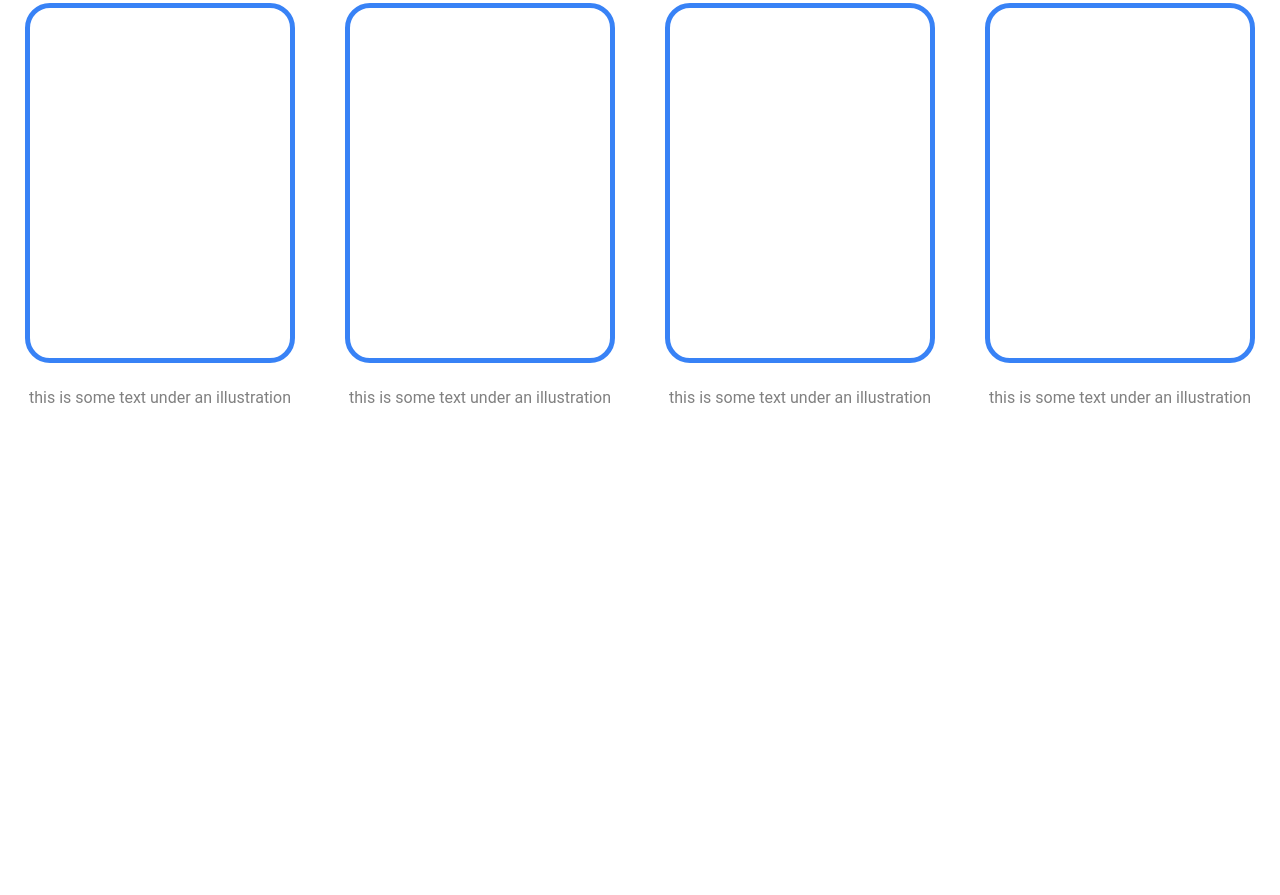
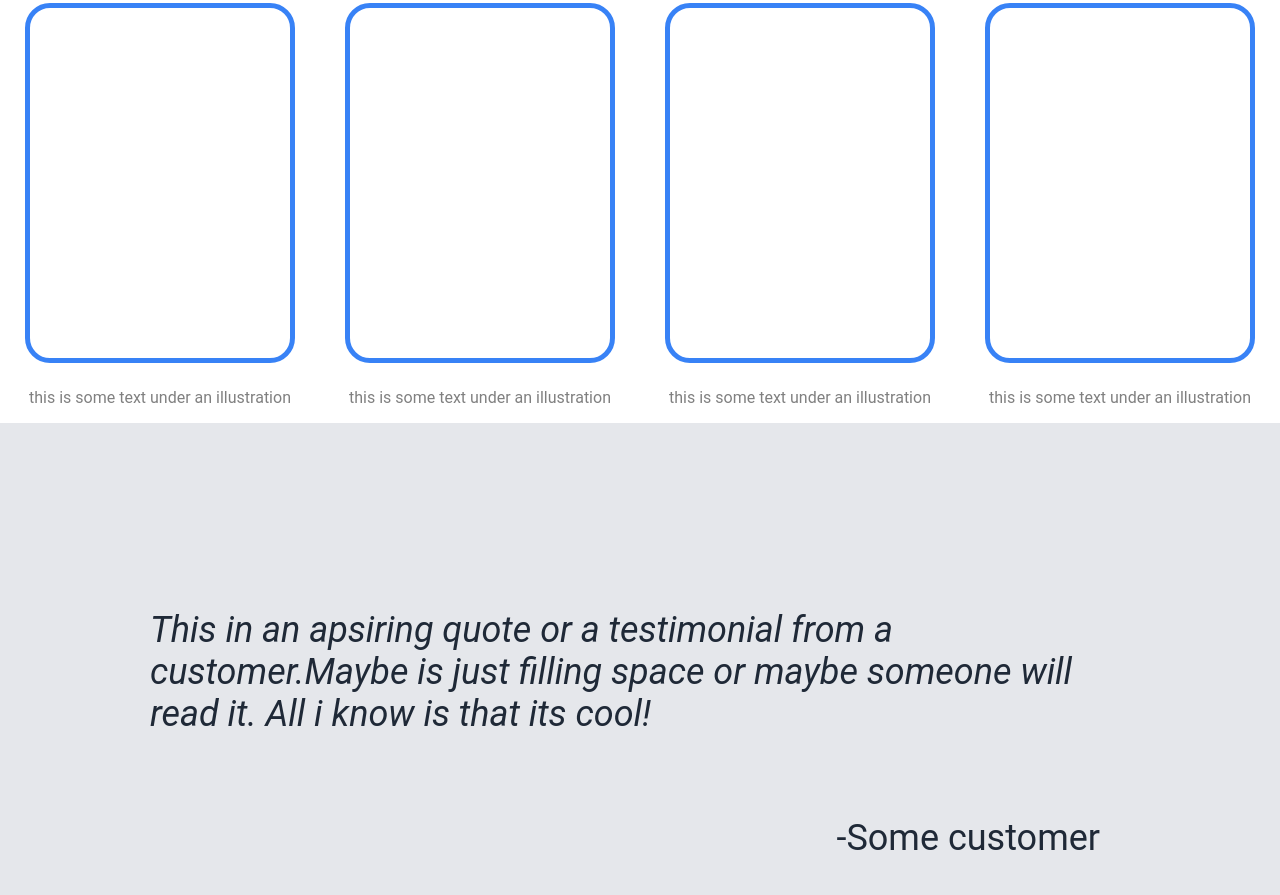
Before and after one commit to alex079a/landing-page, a plain HTML site: page index.html in a window 1280 px wide. Shown: the part 784-1679 px from the top of the page. Before the commit the page ends 1207 px from the top, so only its background shows below. Drawn offline with Linux system fonts and the light colour scheme.

Commit message:
Created quote section

```diff
--- a/index.html
+++ b/index.html
@@ -48,6 +48,13 @@
 
 
         </div>
+
+    </div>
+
+    <!--Quote part-->
+    <div class="quote-div">
+        <p class="quote-text">This in an apsiring quote or a testimonial from a customer.Maybe is just filling space or maybe someone will read it. All i know is that its cool!</p>
+        <p class="quoted">-Some customer</p>
     </div>
 
 
--- a/my.css
+++ b/my.css
@@ -124,3 +124,26 @@ button{
     margin-top: 25px;
     color: grey;
 }
+
+.quote-div{
+    display: flex;
+    background-color:#E5E7EB;
+    flex-direction: column;
+
+}
+
+.quote-text{
+    font-size: 36px;
+    font-style: italic;
+    color: #1F2937;
+    padding: 150px;
+    padding-bottom: 10px;
+
+}
+
+.quoted{
+    font-size: 36px;
+    color: #1f2937;
+    text-align: right;
+    padding-right: 180px;
+}
```
